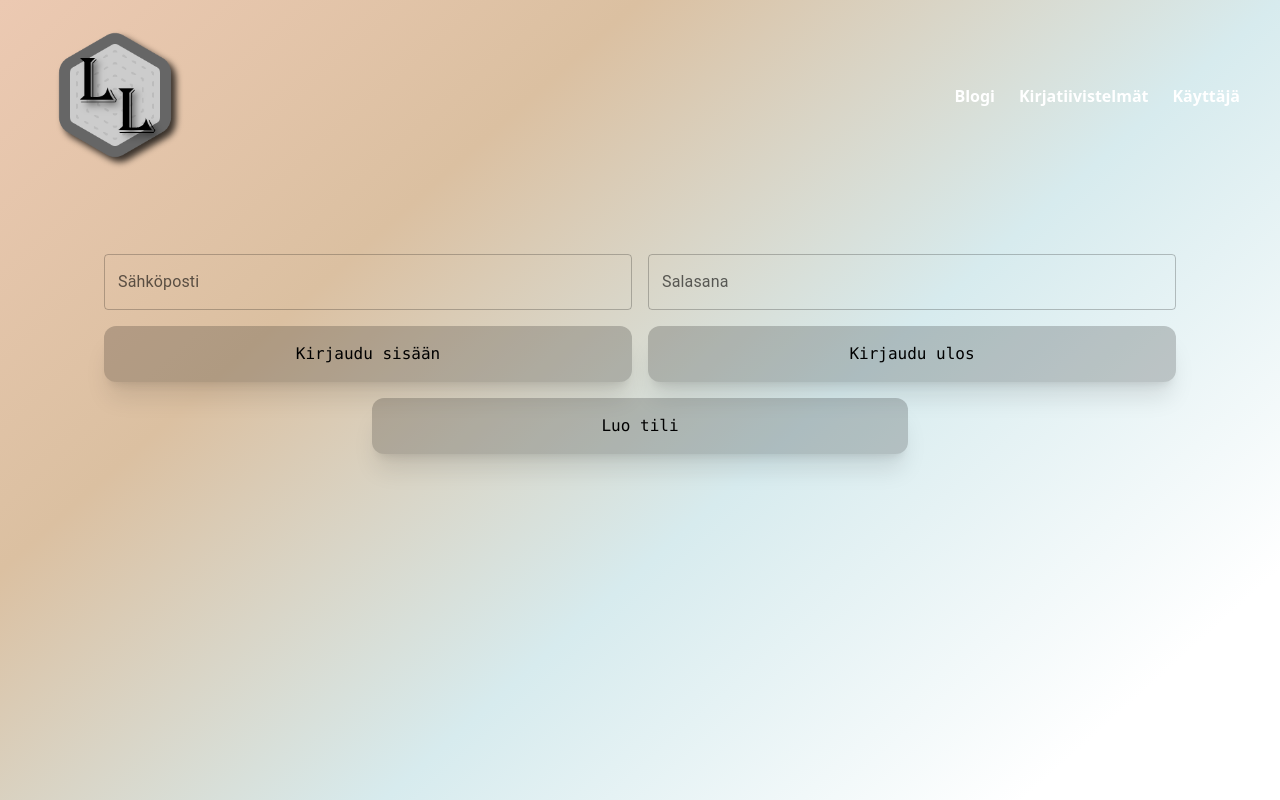
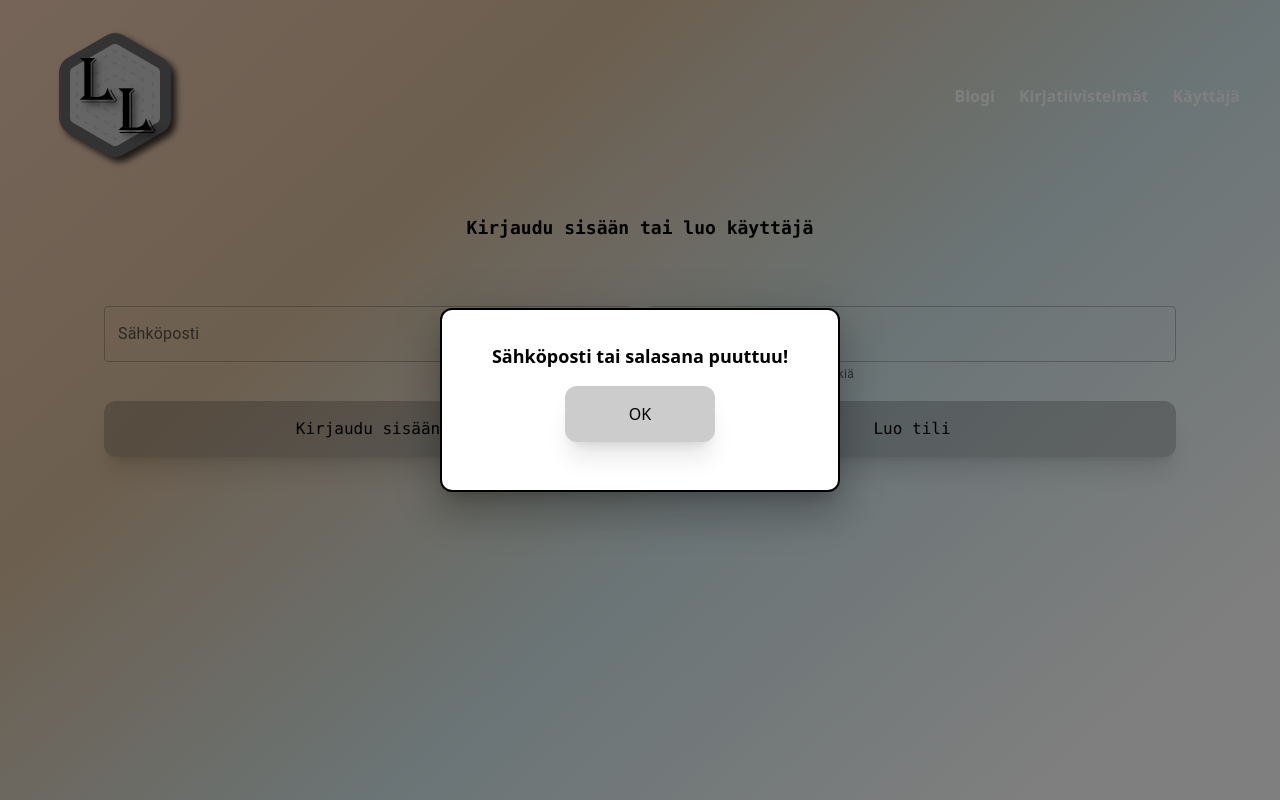
Before and after one commit to Luukalindgren/blog-nextjs, a Next.js app: page /account in a window 1280 px wide. Both pictures are taken after a click on the button "Kirjaudu sisään". Shown: the top 800 px of the page. Built offline with nearby package versions, Linux system fonts and the light colour scheme; no server answers.

Commit message:
Added custom popup for login, logout etc.

```diff
--- a/src/components/Account.tsx
+++ b/src/components/Account.tsx
@@ -1,5 +1,51 @@
+"use client";
+
+import { useAuthContext } from "@/app/context";
+import { supabase } from "@/lib/supabaseClient";
+import { useState } from "react";
+import CustomModal from "./CustomModal";
+
 export default function Account() {
-    return (
-      <div></div>
-    );
-  }
+  const { user } = useAuthContext();
+  const [open, setOpen] = useState(false);
+
+  const handleOpen = () => setOpen(true);
+  const handleClose = () => {
+    setOpen(false);
+    window.location.reload();
+  };
+
+  const handleSignOut = async () => {
+    await supabase.auth.signOut();
+    handleOpen();
+  };
+
+  return (
+    <div>
+      <h2 className="py-6 text-lg font-bold text-center">
+        Kirjauduttu sisään tunnuksella:
+      </h2>
+      <h3>
+        <span className="font-semibold">Sähköposti: </span>
+        {user.email}
+      </h3>
+      <h3>
+        <span className="font-semibold">Käyttäjätunnus: </span>
+        {user.id}
+      </h3>
+      <div className="flex">
+        <button
+          className="px-16 py-4 mx-auto my-4 transition duration-500 shadow-xl bg-black/20 rounded-xl hover:bg-black/40 active:scale-95"
+          onClick={handleSignOut}
+        >
+          Kirjaudu ulos
+        </button>
+      </div>
+      <CustomModal
+        open={open}
+        close={handleClose}
+        text="Kirjauduttu ulos onnistuneesti"
+      />
+    </div>
+  );
+}
--- /dev/null
+++ b/src/components/CustomModal.tsx
@@ -0,0 +1,48 @@
+import { Backdrop, Box, Fade, Modal } from "@mui/material";
+
+const style = {
+  position: "absolute" as "absolute",
+  top: "50%",
+  left: "50%",
+  transform: "translate(-50%, -50%)",
+  width: 400,
+  bgcolor: "background.paper",
+  border: "2px solid #000",
+  borderRadius: "0.75rem",
+  boxShadow: 24,
+  p: 4,
+};
+
+export default function CustomModal({ open, close, text }) {
+  return (
+    <Modal
+      aria-labelledby="transition-modal-title"
+      aria-describedby="transition-modal-description"
+      open={open}
+      onClose={close}
+      closeAfterTransition
+      slots={{ backdrop: Backdrop }}
+      slotProps={{
+        backdrop: {
+          timeout: 500,
+        },
+      }}
+    >
+      <Fade in={open}>
+        <Box sx={style}>
+          <h3 className="text-lg font-semibold text-center">
+            {text}
+          </h3>
+          <div className="flex">
+            <button
+              className="px-16 py-4 mx-auto my-4 transition duration-500 shadow-xl bg-black/20 rounded-xl hover:bg-black/40 active:scale-95"
+              onClick={close}
+            >
+              OK
+            </button>
+          </div>
+        </Box>
+      </Fade>
+    </Modal>
+  );
+}
--- a/src/components/Login.tsx
+++ b/src/components/Login.tsx
@@ -1,20 +1,34 @@
 "use client";
 
 import { useRouter } from "next/navigation";
-import {  useState } from "react";
+import { useState } from "react";
 import { TextField } from "@mui/material";
 import { supabase } from "@/lib/supabaseClient";
 import { useAuthContext } from "@/app/context";
+import CustomModal from "./CustomModal";
 
 export default function Login() {
   const [loading, setLoading] = useState(false);
-  const [success, setSuccess] = useState(false);
   const [email, setEmail] = useState("");
   const [password, setPassword] = useState("");
+  const [open, setOpen] = useState(false);
+  const [modalText, setModalText] = useState("");
   const router = useRouter();
   const { user } = useAuthContext();
 
+  const handleOpen = () => setOpen(true);
+  const handleClose = () => {
+    setOpen(false);
+    if (modalText === "Kirjautuminen onnistui!") window.location.reload();
+  };
+
   const handleSignUp = async () => {
+    if (!email || !password) {
+      setModalText("Sähköposti tai salasana puuttuu!");
+      handleOpen();
+      return;
+    }
+    try {
       await supabase.auth.signUp({
         email,
         password,
@@ -22,12 +36,19 @@ export default function Login() {
           emailRedirectTo: `${location.origin}/auth/callback`,
         },
       });
-    router.refresh();
+    } catch (error) {
+      setModalText("Virhe rekisteröinnissä!");
+      handleOpen();
+    }
+      setModalText("Vahvista tili sähköpostistasi!");
+      handleOpen();
+
   };
 
   const handleSignIn = async () => {
     if (!email || !password) {
-      alert("Sähköposti tai salasana puuttuu!");
+      setModalText("Sähköposti tai salasana puuttuu!");
+      handleOpen();
       return;
     }
     try {
@@ -37,20 +58,19 @@ export default function Login() {
         password,
       });
     } catch (error) {
-      console.log(error);
+      setModalText("Virhe kirjautumisessa!");
+      handleOpen();
     } finally {
-      setLoading(false);
+      setModalText("Kirjautuminen onnistui!");
+      handleOpen();
     }
-    router.refresh();
-  };
-
-  const handleSignOut = async () => {
-    await supabase.auth.signOut();
-    router.push("/");
   };
 
   return (
-    <>
+    <div>
+      <h2 className="pt-6 text-lg font-bold text-center">
+        Kirjaudu sisään tai luo käyttäjä
+      </h2>
       <div className="grid grid-cols-2 gap-4 p-16 ">
         <TextField
           name="email"
@@ -67,6 +87,8 @@ export default function Login() {
           onChange={(e) => setPassword(e.target.value)}
           value={password}
           autoComplete="current-password"
+          inputProps={{ minLength: 6, maxLength: 25 }}
+          helperText="Salasanan tulee olla 6-25 merkkiä"
         />
         <button
           className="px-16 py-4 transition duration-500 shadow-xl bg-black/20 rounded-xl hover:bg-black/40 active:scale-95"
@@ -76,28 +98,12 @@ export default function Login() {
         </button>
         <button
           className="px-16 py-4 transition duration-500 shadow-xl bg-black/20 rounded-xl hover:bg-black/40 active:scale-95"
-          onClick={handleSignOut}
-        >
-          Kirjaudu ulos
-        </button>
-        {!user && (
-        <button
-          className="w-1/2 col-span-2 px-16 py-4 m-auto transition duration-500 shadow-xl bg-black/20 rounded-xl hover:bg-black/40 active:scale-95"
           onClick={handleSignUp}
         >
           Luo tili
-        </button>)}
+        </button>
       </div>
-
-      {user ? (
-        <div>
-          <h2 className="py-6 text-lg font-bold">Käyttäjätiedot</h2>
-          <p>Sähköposti: {user.email}</p>
-          <p>Käyttäjätunnus: {user.id}</p>
+      <CustomModal open={open} close={handleClose} text={modalText} />
     </div>
-      ) : (
-        ""
-      )}
-    </>
   );
 }
```
Lines whose indentation alone changed are shown as unchanged.
